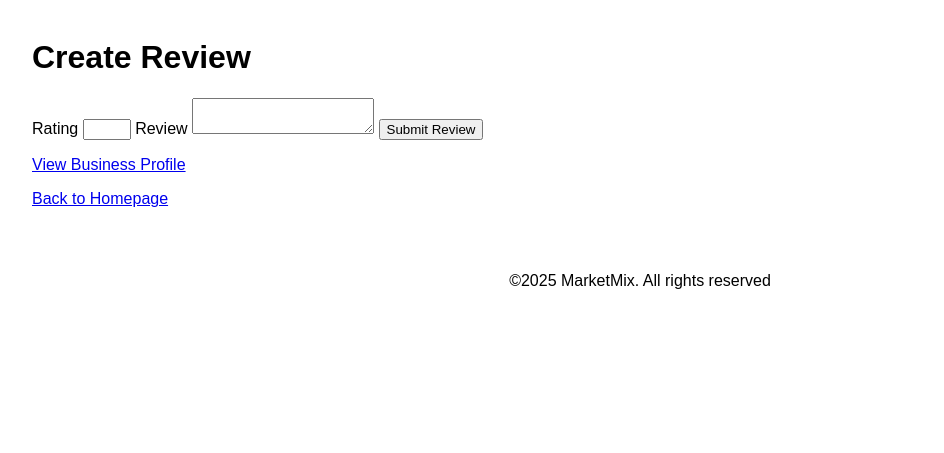
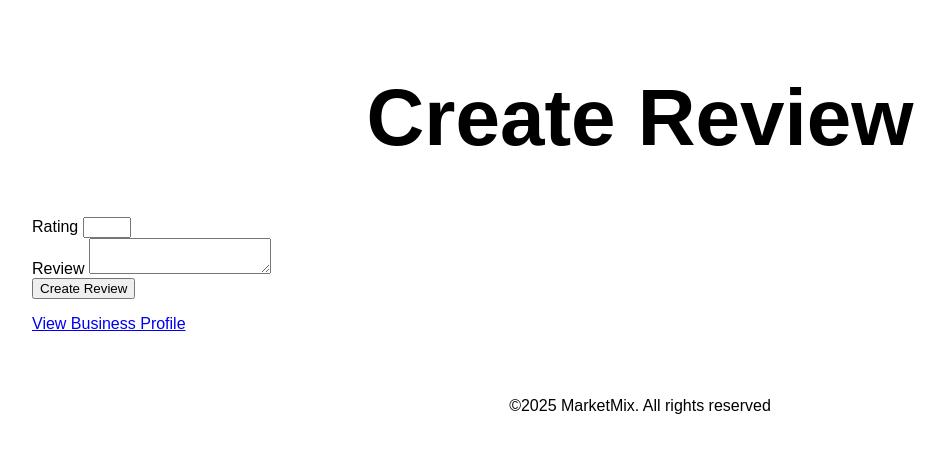
Before and after one commit to Benjamin-6161/MarketMix2, a Flask app: page /business/1/review in a window 1280 px wide. Shown: the part 100-553 px from the top of the page, without its empty margins (0-944 px from the left). Run offline with Flask 3, Linux system fonts and the light colour scheme; a user stored in the database is signed in; tables that the repository leaves empty hold one stand-in row (values such as "Sample post"); some libraries are stand-ins or nearby versions.

Commit message:
Update create.html

```diff
--- a/app/templates/review/create.html
+++ b/app/templates/review/create.html
@@ -1,13 +1,15 @@
 {% extends 'base.html' %}
 
 {% block content %}
-  <h1>Create Review</h1>
+<div class="container">
+  <h1 style="font-size: 80px; text-align:center;">Create Review</h1>
   <form method="POST">
     {{ form.hidden_tag() }}
-    {{ form.rating.label }} {{ form.rating() }}
-    {{ form.review.label }} {{ form.review() }}
-    <input type="submit" value="Submit Review">
+    {{ form.rating.label(class="form-label") }} {{ form.rating(class="form-input") }}<br>
+    {{ form.review.label(class="form-label") }} {{ form.review(class="form-input") }}<br>
+    {{ form.submit(class="form-submit") }}
   </form>
-  <p><a href="{{ url_for('business.business_profile', business_id=business.id) }}">View Business Profile</a></p>
-  <p><a href="{{ url_for('main.homepage') }}">Back to Homepage</a></p>
+  <p class="text"><a href="{{ url_for('business.business_profile', business_id=business.id) }}">View Business Profile</a></p>
+
+</div>
 {% endblock %}
```
